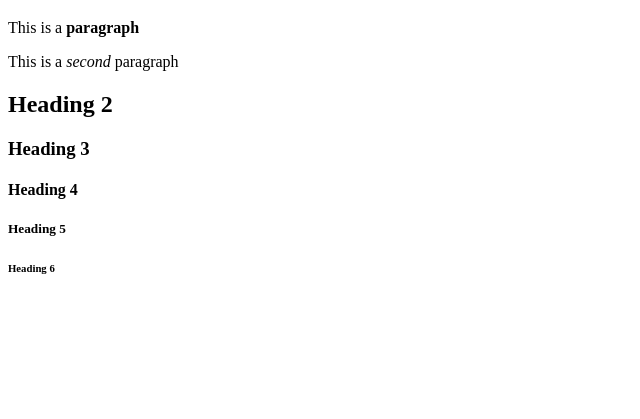
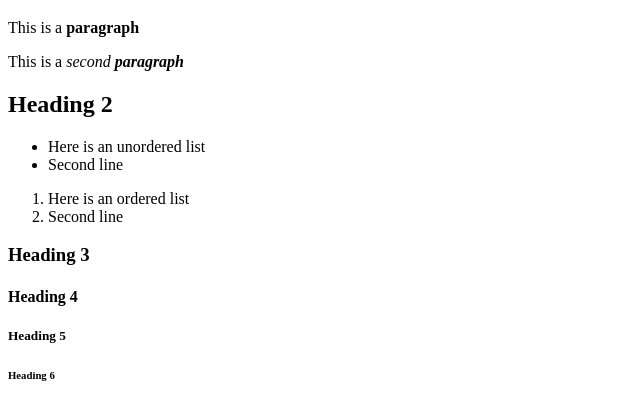
Before and after one commit to qnobletaylor/git_test, a plain HTML site: page index.html in a window 1280 px wide. Shown: the part 61-480 px from the top of the page, without its empty margins (0-640 px from the left). Drawn offline with Linux system fonts and the light colour scheme.

Commit message:
Testing lists

```diff
--- a/index.html
+++ b/index.html
@@ -6,10 +6,20 @@
     </head>
     <body>
         <h1>Heading 1</h1>
+
             <p>This is a <strong>paragraph</strong></p>
-            <p>This is a <em>second</em> paragraph</p>
+            <p>This is a <em>second</em> <strong><em>paragraph</em></strong></p>
             <!--This is a comment I guess.-->
+
         <h2>Heading 2</h2>
+        <ul>
+            <li>Here is an unordered list</li>
+            <li>Second line</li>
+        </ul>
+        <ol>
+            <li>Here is an ordered list</li>
+            <li>Second line</li>
+        </ol>
         <h3>Heading 3</h3>
         <h4>Heading 4</h4>
         <h5>Heading 5</h5>
```
